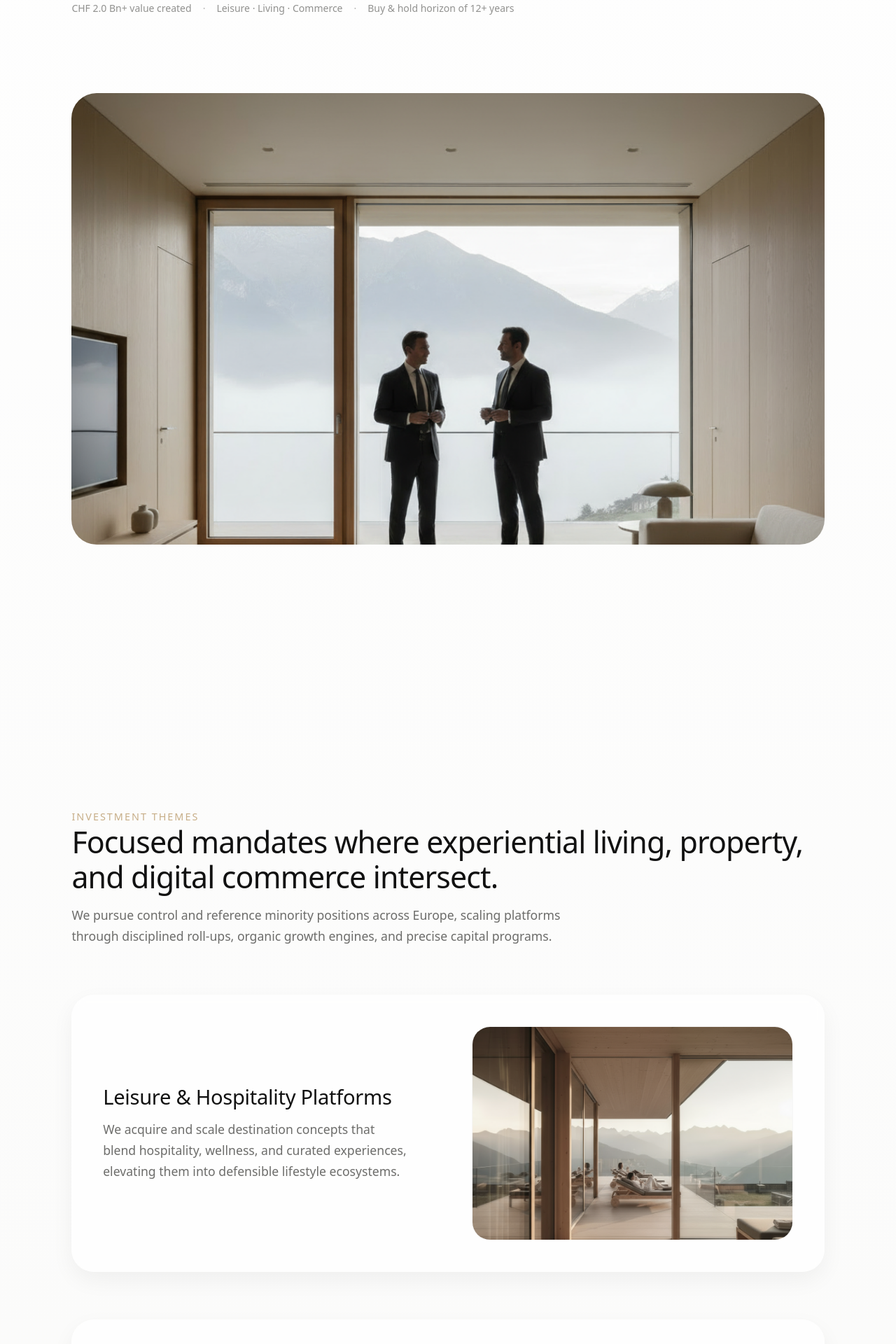
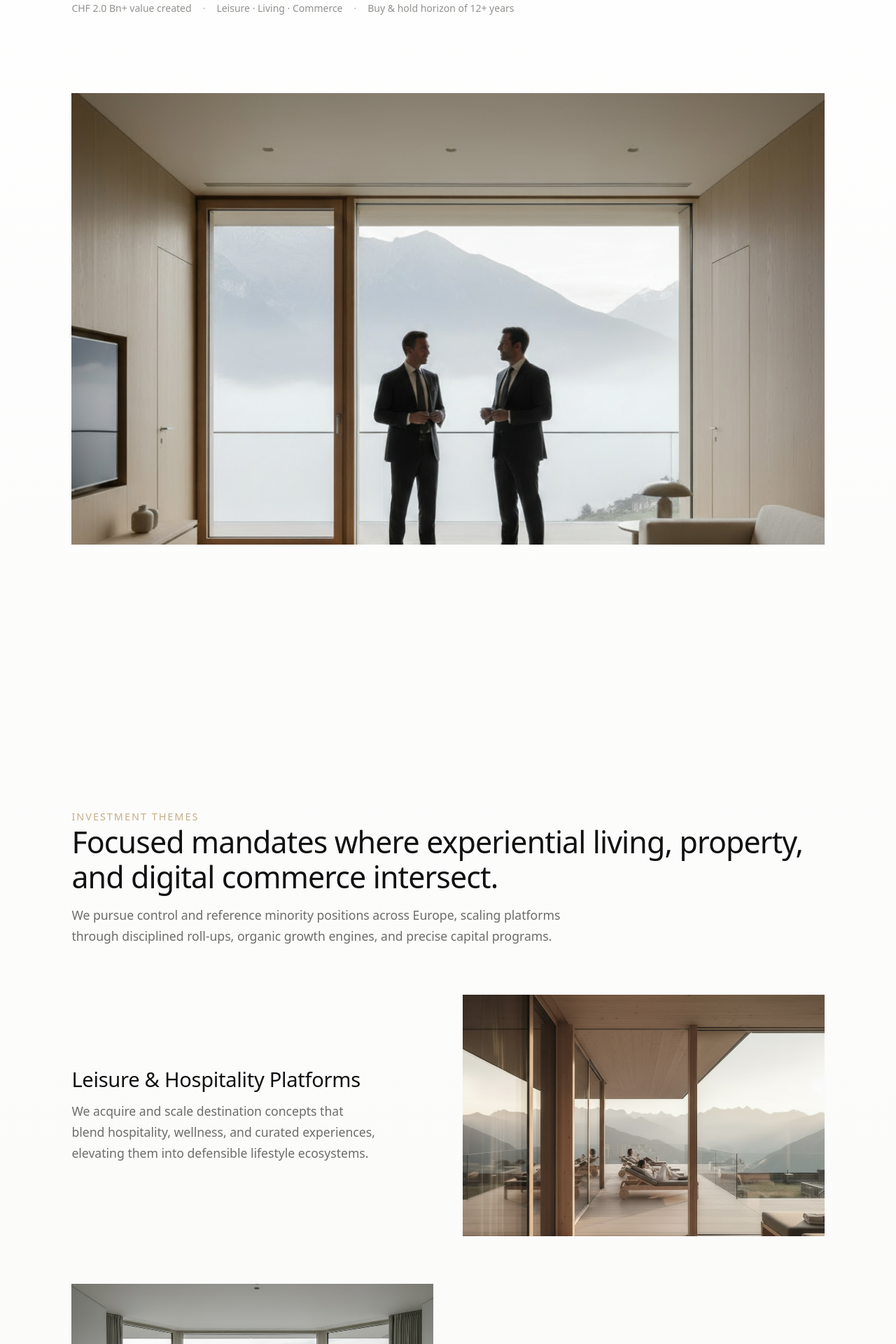
Before and after one commit to DanielJandric/BECapital, a Next.js app: page / in a window 1280 px wide. Shown: the part 900-2820 px from the top of the page at 70% size. Built offline with nearby package versions, Linux system fonts and the light colour scheme.

Commit message:
style: enforce hard edges on hero and service imagery

```diff
--- a/components/sections/hero.tsx
+++ b/components/sections/hero.tsx
@@ -55,7 +55,7 @@ export function HeroSection() {
               className="hover:text-foreground flex items-center gap-1 transition-colors"
             >
               Schedule a briefing
-              <span aria-hidden>→</span>
+              <span aria-hidden>{"\u2192"}</span>
             </a>
             <span aria-hidden className="bg-border/70 hidden h-[1px] w-6 md:inline" />
             <a
@@ -63,7 +63,7 @@ export function HeroSection() {
               className="hover:text-foreground flex items-center gap-1 transition-colors"
             >
               Investment philosophy
-              <span aria-hidden>→</span>
+              <span aria-hidden>{"\u2192"}</span>
             </a>
           </div>
           <div className="text-muted/75 flex flex-col items-center gap-2 text-sm md:flex-row md:flex-wrap md:justify-start md:gap-4 md:text-left">
@@ -79,8 +79,7 @@ export function HeroSection() {
           </div>
         </FadeIn>
         <FadeIn delay={0.12}>
-          <div className="overflow-hidden rounded-[28px] bg-white md:rounded-[36px]">
-            <div className="relative aspect-[7/8] w-full overflow-hidden md:aspect-[5/3]">
+          <div className="relative aspect-[7/8] w-full md:aspect-[5/3]">
             <Image
               src="/images/hero-lifestyle.png"
               alt="Founders discussion in a Swiss alpine setting"
@@ -92,7 +91,6 @@ export function HeroSection() {
               priority
             />
           </div>
-          </div>
         </FadeIn>
       </Container>
     </Section>
--- a/components/sections/services.tsx
+++ b/components/sections/services.tsx
@@ -71,12 +71,11 @@ export function ServicesSection() {
               key={service.title}
               delay={index * 0.06}
               className={cn(
-                "flex flex-col gap-[var(--space-md)] rounded-[32px] bg-white/70 p-[clamp(1.8rem,4vw,2.8rem)] shadow-[0_12px_32px_rgba(17,17,17,0.05)] backdrop-blur",
-                index % 2 === 1 ? "md:flex-row-reverse" : "md:flex-row",
-                "md:items-center md:gap-[var(--space-xl)]",
+                "flex flex-col gap-[var(--space-lg)] md:flex-row md:items-center",
+                index % 2 === 1 ? "md:flex-row-reverse" : undefined,
               )}
             >
-              <div className="space-y-3 md:w-1/2">
+              <div className="space-y-3 text-center md:w-1/2 md:text-left">
                 <Typography variant="subheading" className="text-foreground">
                   {service.title}
                 </Typography>
@@ -84,7 +83,7 @@ export function ServicesSection() {
                   {service.description}
                 </Typography>
               </div>
-              <div className="border-border/60 relative aspect-[3/2] w-full overflow-hidden rounded-[26px] border bg-white md:w-1/2">
+              <div className="relative aspect-[3/2] w-full md:w-1/2">
                 <Image
                   src={service.image.src}
                   alt={service.image.alt}
```
Lines whose indentation alone changed are shown as unchanged.
